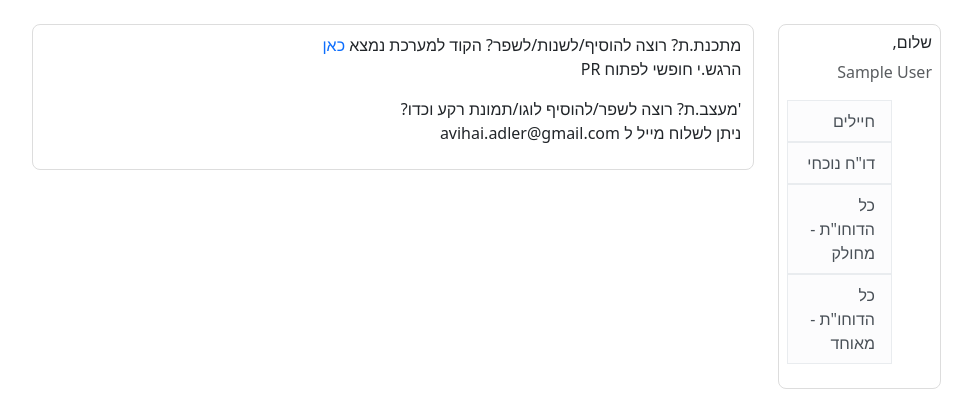
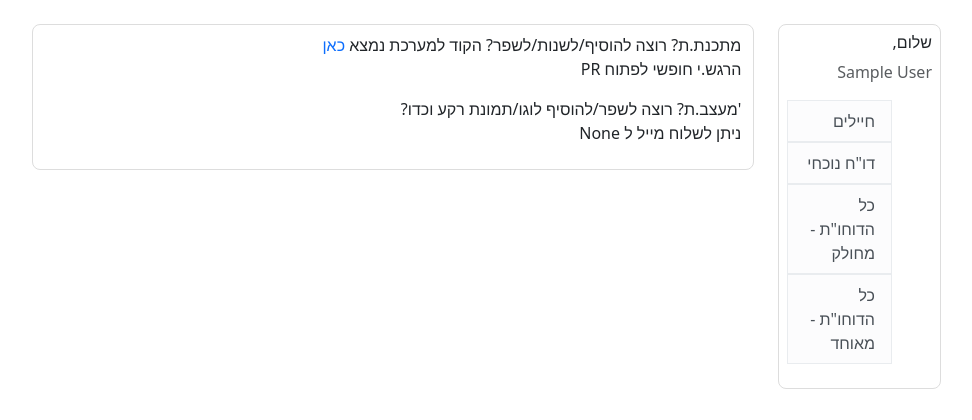
Before and after one commit to AvihaiAdler/onereport, a Flask app: page /onereport/about in a window 1280 px wide. Shown: the part 56-476 px from the top of the page, without its empty margins (247-1219 px from the left). Run offline with Flask 3, Linux system fonts and the light colour scheme; the visitor is signed in with stand-in values (Sample User, id 1); data comes from the database, SQL or seed files in the repository; parts of the project's set-up code (start-up, migrations or seed data) failed here and were passed over.

Commit message:
minor changes

```diff
--- a/onereport/controller/common.py
+++ b/onereport/controller/common.py
@@ -27,4 +27,4 @@ def home() -> str:
 @common.get("/onereport/about")
 @flask_login.login_required
 def about() -> str:
-    return render_template("about.html")
+    return render_template("about.html", email=current_app.config["EMAIL"])
--- a/onereport/templates/about.html
+++ b/onereport/templates/about.html
@@ -11,7 +11,7 @@
   <p>
     'מעצב.ת? רוצה לשפר/להוסיף לוגו/תמונת רקע וכדו?
     <br>
-    ניתן לשלוח מייל ל avihai.adler@gmail.com
+    ניתן לשלוח מייל ל {{ email }}
   </p>
 </div>
 {% endblock %}
```
